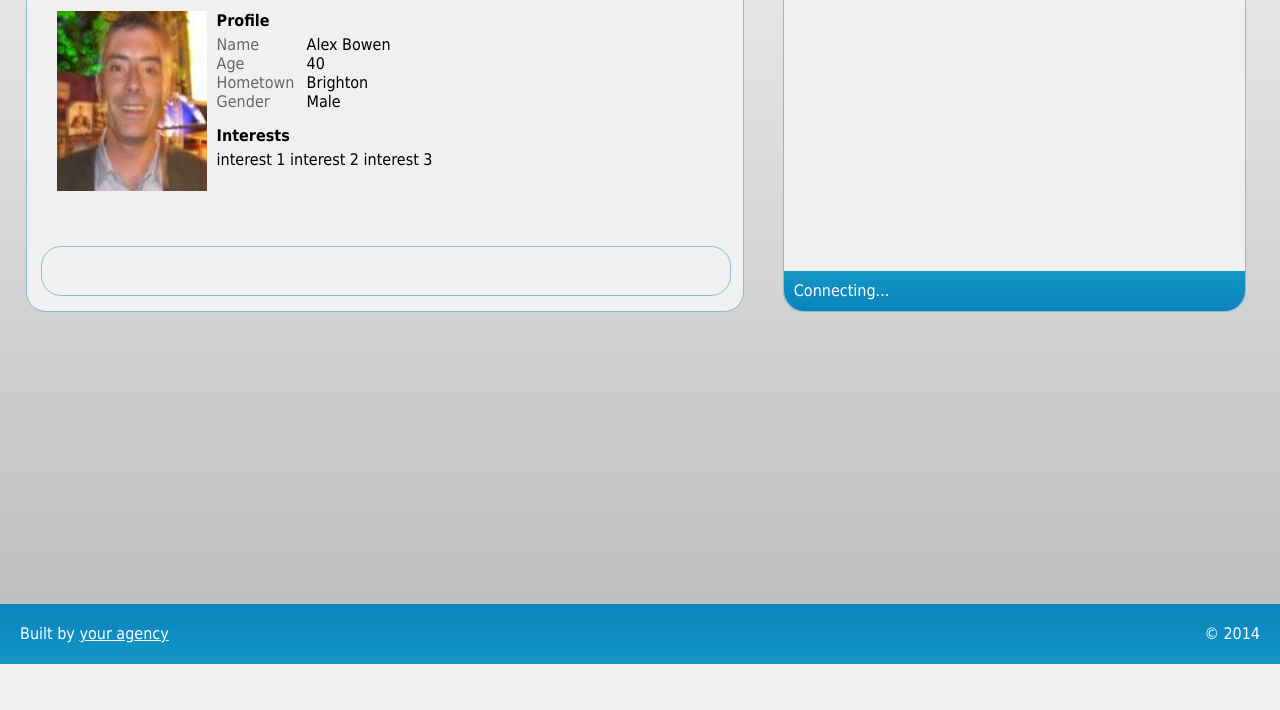
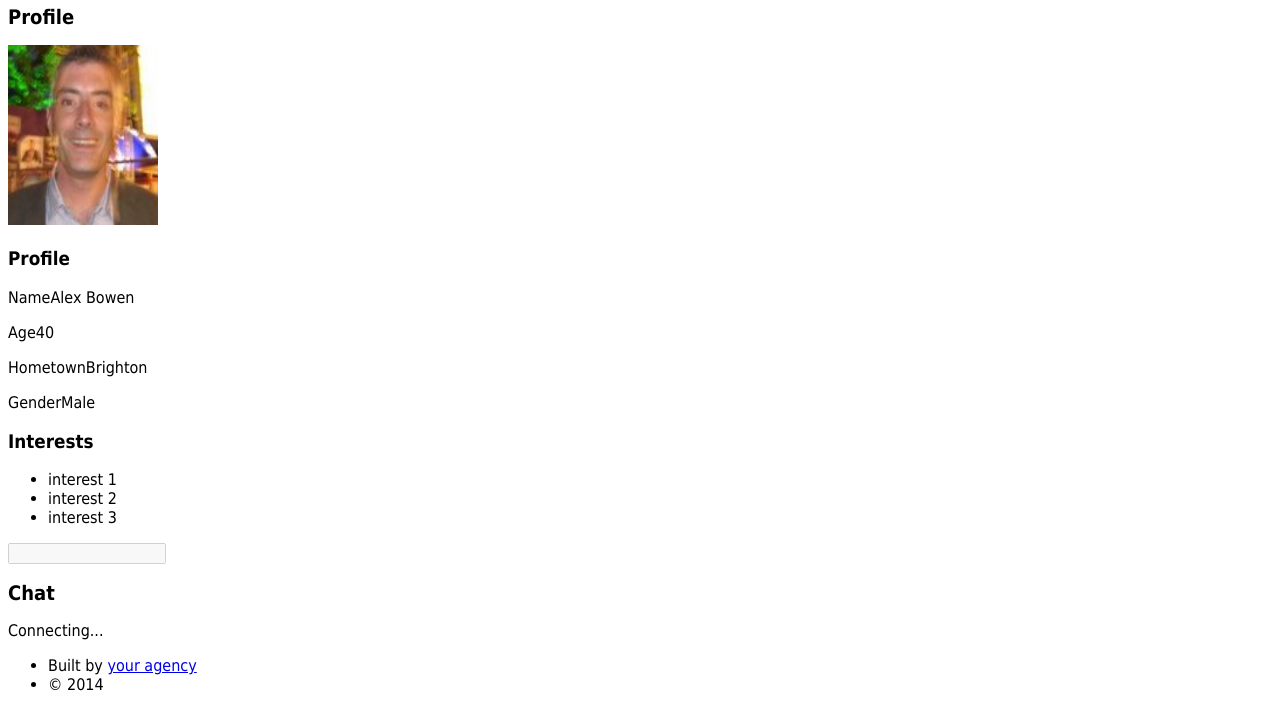
Before and after one commit to alexbowen/learnToCodeApp, a website: page index.html in a window 1280 px wide. Shown: the part 136-846 px from the top of the page. Before the commit the page ends 800 px from the top, so only its background shows below. Drawn offline with Linux system fonts and the light colour scheme.

Commit message:
first commit

```diff
--- a/css/main.css
+++ b/css/main.css
@@ -1,65 +1,4 @@
-* { font-family:tahoma; font-size:1em; padding:0; margin:0; background-color:#f0f0f0; }
-body, html {height:100%;}
+* { font-family:tahoma; }
 
-h1 {font-size:24px;}
-
-header { width:100%;height:60px;float:left;position:relative}
-header h1 { margin:16px;font-size:24px;}
-header img {position:absolute;top:0px;right:20px;}
-
-.profile {width:56%;float:left;margin:2%;position:relative;}
-.profile p span {width:80px;margin-right:10px;display:inline-block;color:#666666;}
-.profile-container {margin:5px 10px 15px;}
-.profile ul {list-style-type:none;}
-.profile ul li {display:inline;}
-.profile img {float:left;margin:0 10px;}
-.profile input[type='text'] {position:absolute;bottom:0;left:0;width:92%;margin:2%;padding:2%;height:20px;outline:none;}
-.chat { width:36%;margin:2% 2% 2% 1%;float:left;position:relative; }
-.chat #content { height:240px; }
-.profile, .chat {height:360px;}
-.profile, .chat, #chat-input {border:1px solid #8abccc;}
-.profile > div, .chat > div {padding:20px;}
-
-section h2, #status { height:20px;color:#ffffff;padding:10px;}
-
-footer { width:100%;height:60px;position:absolute;bottom:0;left:0; }
-footer ul {width:100%;list-style-type:none;}
-footer ul > * {float:left;padding:20px;}
-footer ul li.copyright {float:right;}
-
-/*CSS3 rounded corners*/
-.profile, .chat, #chat-input {border-radius:20px;}
-
-/*CSS3 gradients*/
-body {
-	background: -webkit-linear-gradient(top, #eeeeee, #bbbbbb);
-}
-
-section h2
-{
-	border-top-left-radius:20px;
-	border-top-right-radius:20px;
-	background: -webkit-linear-gradient(top, #0d83be, #1296c4);
-}
-
-#status
-{
-	display:block;
-	border-bottom-left-radius:20px;
-	border-bottom-right-radius:20px;
-	background: -webkit-linear-gradient(bottom, #0d83be, #1296c4);
-}
-
-footer { background: -webkit-linear-gradient(top, #0d83be, #1296c4); }
-header { background: -webkit-linear-gradient(top, #282c2f, #23262b); }
-
-/*style header text*/
-footer *, header * {background:transparent;color:#ffffff}
-
-/*media queries*/
-@media all and (max-width: 400px) {
-	.chat { width:96%;clear:left; }
-	.profile { width:96%;height:420px; }
-
-	footer {position:static;float:left;}
-}
+h1 {font-size:24px;color:#000000;}
+h2 {font-size:20px;color:#000000;}
```
Also changed, not shown: test.html (+3 -3 lines).
